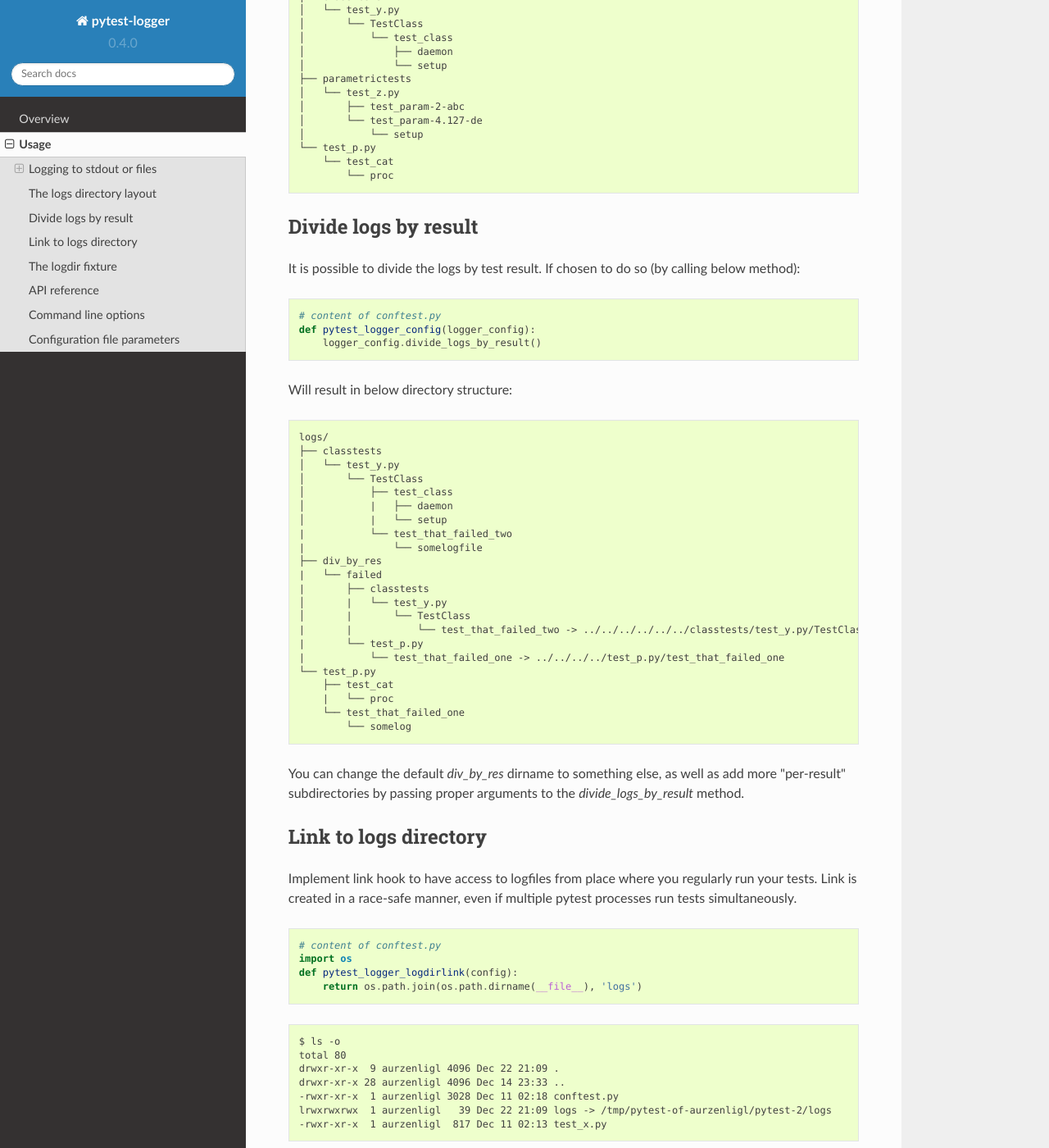
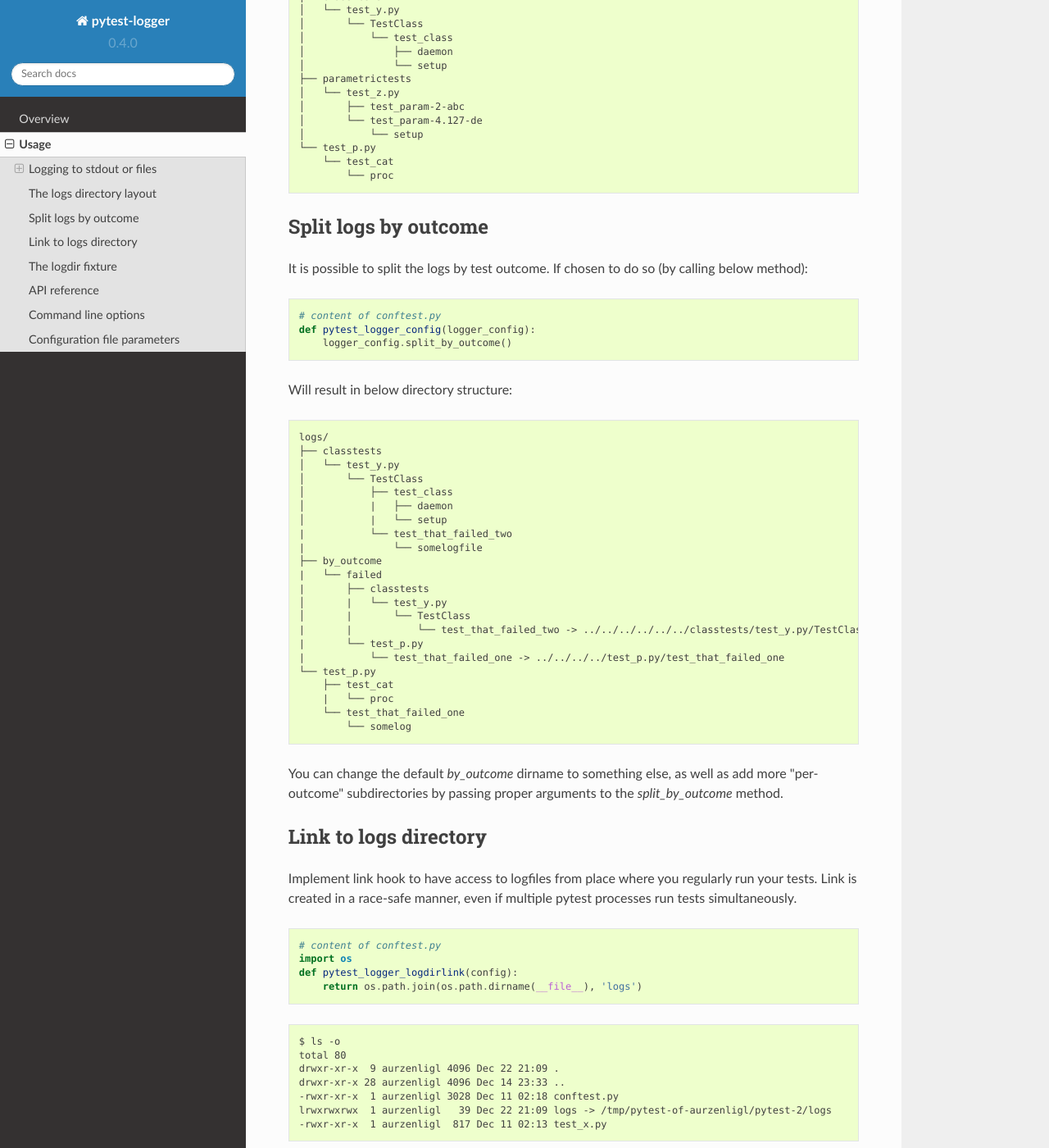
Before and after one commit to aurzenligl/pytest-logger, a Sphinx documentation site: the page built from docs/usage.rst, in a window 1280 px wide and 1400 px high, scrolled down 2361 px. Shown: the whole window at 82% size. Built offline with Sphinx 7.4.7 and the Read the Docs theme 2.0.0, drawn with Linux system fonts in a browser that asks for light colours.

Commit message:
fix PR comments

```diff
--- a/docs/usage.rst
+++ b/docs/usage.rst
@@ -136,17 +136,17 @@ It has structure following pytest test item's `nodeid`_.
             └── proc
 
 
-.. _`divide logs by result`:
+.. _`split logs by outcome`:
 
-Divide logs by result
+Split logs by outcome
 ---------------------------------------
-It is possible to divide the logs by test result. If chosen to do so (by calling below method):
+It is possible to split the logs by test outcome. If chosen to do so (by calling below method):
 
 ::
 
     # content of conftest.py
     def pytest_logger_config(logger_config):
-        logger_config.divide_logs_by_result()
+        logger_config.split_by_outcome()
 
 Will result in below directory structure:
 
@@ -161,7 +161,7 @@ Will result in below directory structure:
     │           |   └── setup
     |           └── test_that_failed_two
     |               └── somelogfile
-    ├── div_by_res
+    ├── by_outcome
     |   └── failed
     |       ├── classtests
     │       |   └── test_y.py
@@ -175,7 +175,7 @@ Will result in below directory structure:
         └── test_that_failed_one
             └── somelog
 
-You can change the default `div_by_res` dirname to something else, as well as add more "per-result" subdirectories by passing proper arguments to the `divide_logs_by_result` method.
+You can change the default `by_outcome` dirname to something else, as well as add more "per-outcome" subdirectories by passing proper arguments to the `split_by_outcome` method.
 
 .. _`link to logs dir`:
 
@@ -227,7 +227,7 @@ API reference
     :members: add_loggers,
               set_log_option_default,
               set_formatter_class,
-              divide_logs_by_result
+              split_by_outcome
 
 .. _`conftest.py`: http://docs.pytest.org/en/latest/writing_plugins.html#conftest-py
 .. _`unwanted message`: https://docs.python.org/2/howto/logging.html#what-happens-if-no-configuration-is-provided
```
Also changed, not shown: 3 other files.
